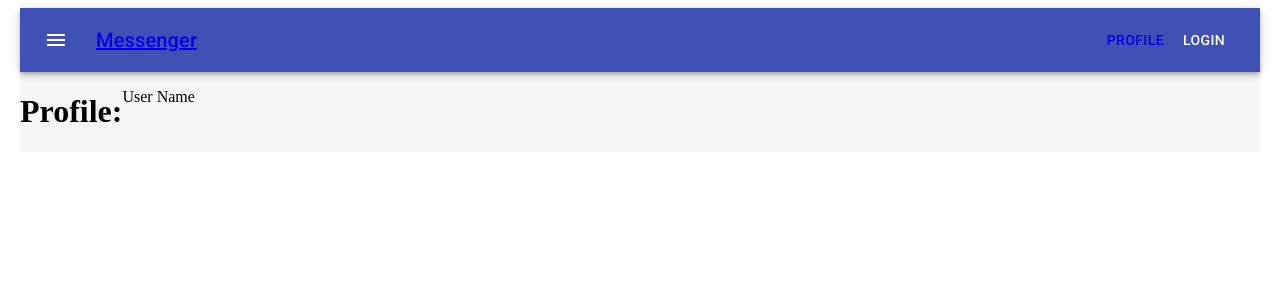
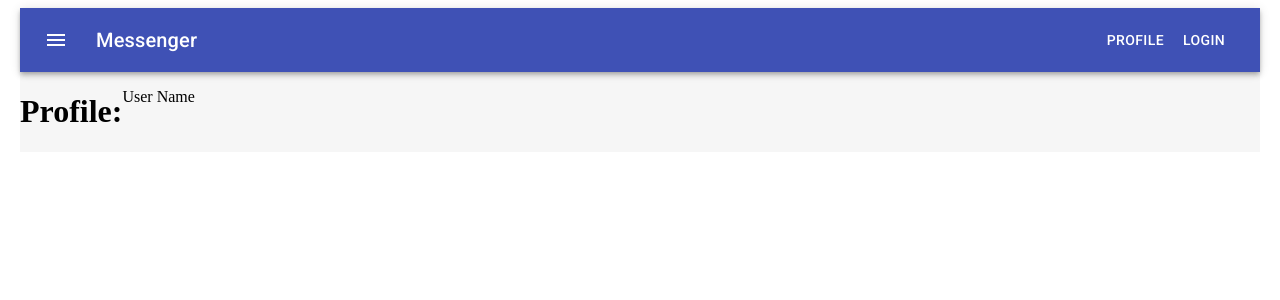
Before and after one commit to audetv/reactjs-basic-course, a React app: page /profile in a window 1280 px wide. Shown: the top 300 px of the page. Built offline with nearby package versions, Linux system fonts and the light colour scheme.

Commit message:
Changed Links

```diff
--- a/src/components/ChatList/ChatList.js
+++ b/src/components/ChatList/ChatList.js
@@ -66,8 +66,7 @@ class ChatList extends Component {
         <List className={classes.root}>
           {
             this.state.chats.map((chat, index) => (
-              <Link key={chat.id} to={`/chat/${chat.id}`}>
-                <ListItem key={chat.id}>
+              <ListItem key={chat.id} button component={Link} to={`/chat/${chat.id}`}>
                 <ListItemAvatar>
                   <Avatar
                     alt={`Avatar n°${chat.avatar}`}
@@ -76,7 +75,6 @@ class ChatList extends Component {
                 </ListItemAvatar>
                 <ListItemText primary={chat.name} secondary={chat.date} />
               </ListItem>
-              </Link>
             ))
           }
         </List>
--- a/src/components/Header/Header.js
+++ b/src/components/Header/Header.js
@@ -17,6 +17,8 @@ const useStyles = theme => ({
   },
   title: {
     flexGrow: 1,
+    color: '#fff',
+    textDecoration: 'none',
   },
 });
 
@@ -30,14 +32,10 @@ class Header extends Component {
             <IconButton edge="start" className={classes.menuButton} color="inherit" aria-label="menu">
               <MenuIcon />
             </IconButton>
-            <Typography variant="h6" className={classes.title}>
-              <Link to='/'>
+            <Typography variant="h6" className={classes.title} component={Link} to={'/'}>
                 Messenger
-              </Link>
             </Typography>
-            <Link to='/profile'>
-              <Button color="inherit" to='/profile'>Profile</Button>
-            </Link>
+              <Button color="inherit" component={Link} to='/profile'>Profile</Button>
             <Button color="inherit">Login</Button>
           </Toolbar>
         </AppBar>
```
Lines whose indentation alone changed are shown as unchanged.
